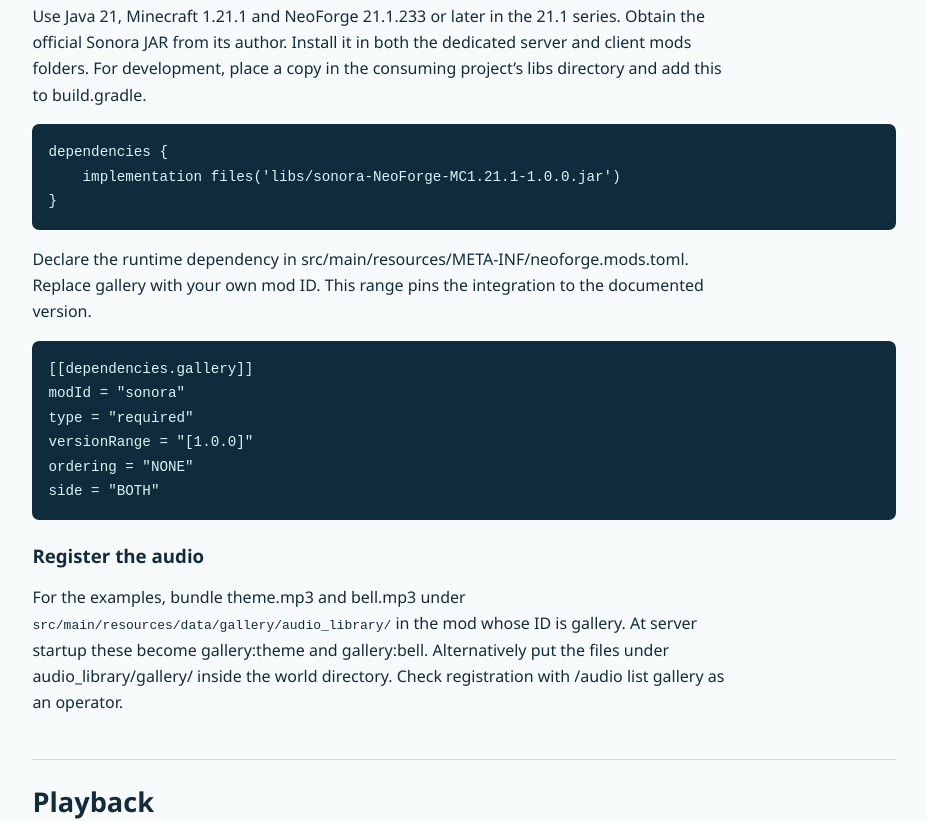
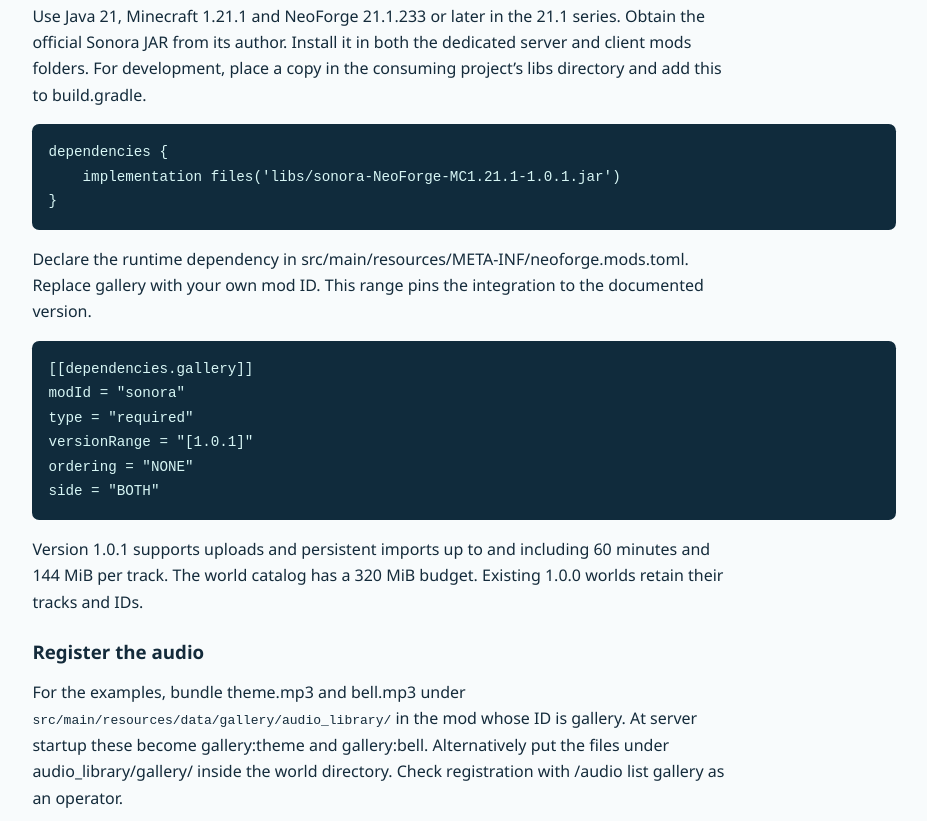
Before and after one commit to Sam1361027-cyber/sonora-api-docs, a plain HTML site: page docs/index.html in a window 1280 px wide. Shown: the part 393-1214 px from the top of the page, without its empty margins (302-1229 px from the left). Drawn offline with Linux system fonts and the light colour scheme.

Commit message:
Document Sonora API 1.0.1 one-hour tracks and performance

```diff
--- a/docs/index.html
+++ b/docs/index.html
@@ -1,15 +1,15 @@
 <!doctype html>
 <html lang="en"><head><meta charset="utf-8"><meta name="viewport" content="width=device-width,initial-scale=1"><title>Sonora API · Developer documentation</title><link rel="stylesheet" href="style.css"><link rel="alternate" hreflang="ja" href="ja.html"></head>
-<body><a class="skip" href="#main">Skip to content</a><header><div><strong>Sonora API</strong><a lang="ja" href="ja.html">日本語</a></div></header><div class="layout"><nav aria-label="Contents"><a href="#install">Installation</a><a href="#play">Playback</a><a href="#reference">API reference</a><a href="#example">Example code</a><a href="#terms">Usage terms</a></nav><main id="main"><small>Sonora API 1.0.0 · Minecraft 1.21.1 · NeoForge</small><h1>Developer guide</h1><p>Stream a registered MP3 from a Minecraft server to nearby players or a selected group. Players need Sonora on their client and can join a track already in progress.</p>
+<body><a class="skip" href="#main">Skip to content</a><header><div><strong>Sonora API</strong><a lang="ja" href="ja.html">日本語</a></div></header><div class="layout"><nav aria-label="Contents"><a href="#install">Installation</a><a href="#play">Playback</a><a href="#reference">API reference</a><a href="#example">Example code</a><a href="#terms">Usage terms</a></nav><main id="main"><small>Sonora API 1.0.1 · Minecraft 1.21.1 · NeoForge</small><h1>Developer guide</h1><p>Stream a registered MP3 from a Minecraft server to nearby players or a selected group. Players need Sonora on their client and can join a track already in progress.</p>
 <h2 id="install">Installation</h2><p>Use Java 21, Minecraft 1.21.1 and NeoForge 21.1.233 or later in the 21.1 series. Obtain the official Sonora JAR from its author. Install it in both the dedicated server and client mods folders. For development, place a copy in the consuming project’s libs directory and add this to build.gradle.</p><pre tabindex="0"><code>dependencies {
-    implementation files('libs/sonora-NeoForge-MC1.21.1-1.0.0.jar')
+    implementation files('libs/sonora-NeoForge-MC1.21.1-1.0.1.jar')
 }</code></pre><p>Declare the runtime dependency in src/main/resources/META-INF/neoforge.mods.toml. Replace gallery with your own mod ID. This range pins the integration to the documented version.</p><pre tabindex="0"><code>[[dependencies.gallery]]
 modId = "sonora"
 type = "required"
-versionRange = "[1.0.0]"
+versionRange = "[1.0.1]"
 ordering = "NONE"
 side = "BOTH"</code></pre>
-<h3>Register the audio</h3><p>For the examples, bundle theme.mp3 and bell.mp3 under <code>src/main/resources/data/gallery/audio_library/</code> in the mod whose ID is gallery. At server startup these become gallery:theme and gallery:bell. Alternatively put the files under audio_library/gallery/ inside the world directory. Check registration with /audio list gallery as an operator.</p>
+<p>Version 1.0.1 supports uploads and persistent imports up to and including 60 minutes and 144 MiB per track. The world catalog has a 320 MiB budget. Existing 1.0.0 worlds retain their tracks and IDs.</p><h3>Register the audio</h3><p>For the examples, bundle theme.mp3 and bell.mp3 under <code>src/main/resources/data/gallery/audio_library/</code> in the mod whose ID is gallery. At server startup these become gallery:theme and gallery:bell. Alternatively put the files under audio_library/gallery/ inside the world directory. Check registration with /audio list gallery as an operator.</p>
 <h2 id="play">Playback</h2><h3>A speaker in the world</h3><pre tabindex="0"><code>var room = SonoraAPI.playAt(level, speaker, "gallery:theme", 4f, 32f, 0.8f);</code></pre><p>Call once on the logical server thread. Volume is 80% within four blocks of the block center. It falls linearly to silence at 32 blocks. Membership follows players in the same dimension. Distances must be finite, with 0 ≤ fullDistance < silentDistance. Keep the handle to control this playback later.</p>
 <h3>One timeline for a group</h3><pre tabindex="0"><code>var tour = AudioLibrary.get(level.getServer()).play(trackId, List.of(guide));
 // Later, when another player joins:
@@ -120,4 +120,4 @@ public final class GalleryAudio {
     }
 }</code></pre>
 <h2 id="terms">Usage terms</h2><p>You may copy, adapt and redistribute the example snippets and GalleryAudio.java in your own mods, including commercial mods. This permission applies only to the examples. Sonora API itself is proprietary. Use its public API under the author’s terms. Modifying or redistributing the library requires authorization from the rights holder.</p>
-<footer><a href="https://github.com/Sam1361027-cyber/sonora-api-docs">Documentation repository</a></footer></main></div></body></html>
+<footer><a href="https://github.com/Sam1361027-cyber/sonora-api-docs">Documentation repository</a> · <a href="https://github.com/Sam1361027-cyber/sonora-api-docs/blob/main/CHANGELOG.md">Release notes</a></footer></main></div></body></html>
```
Also changed, not shown: docs/ja.html (+5 -5 lines), 2 other files.
